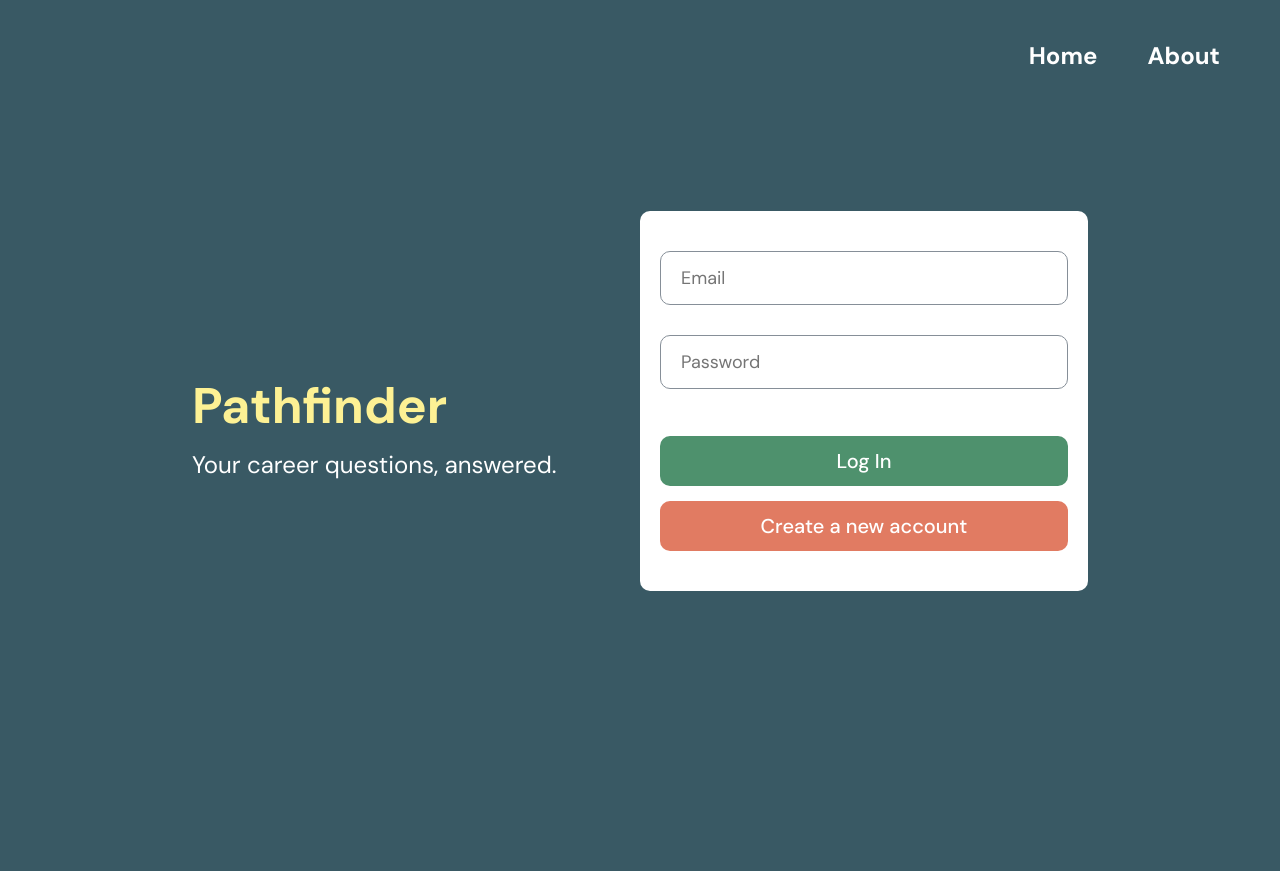
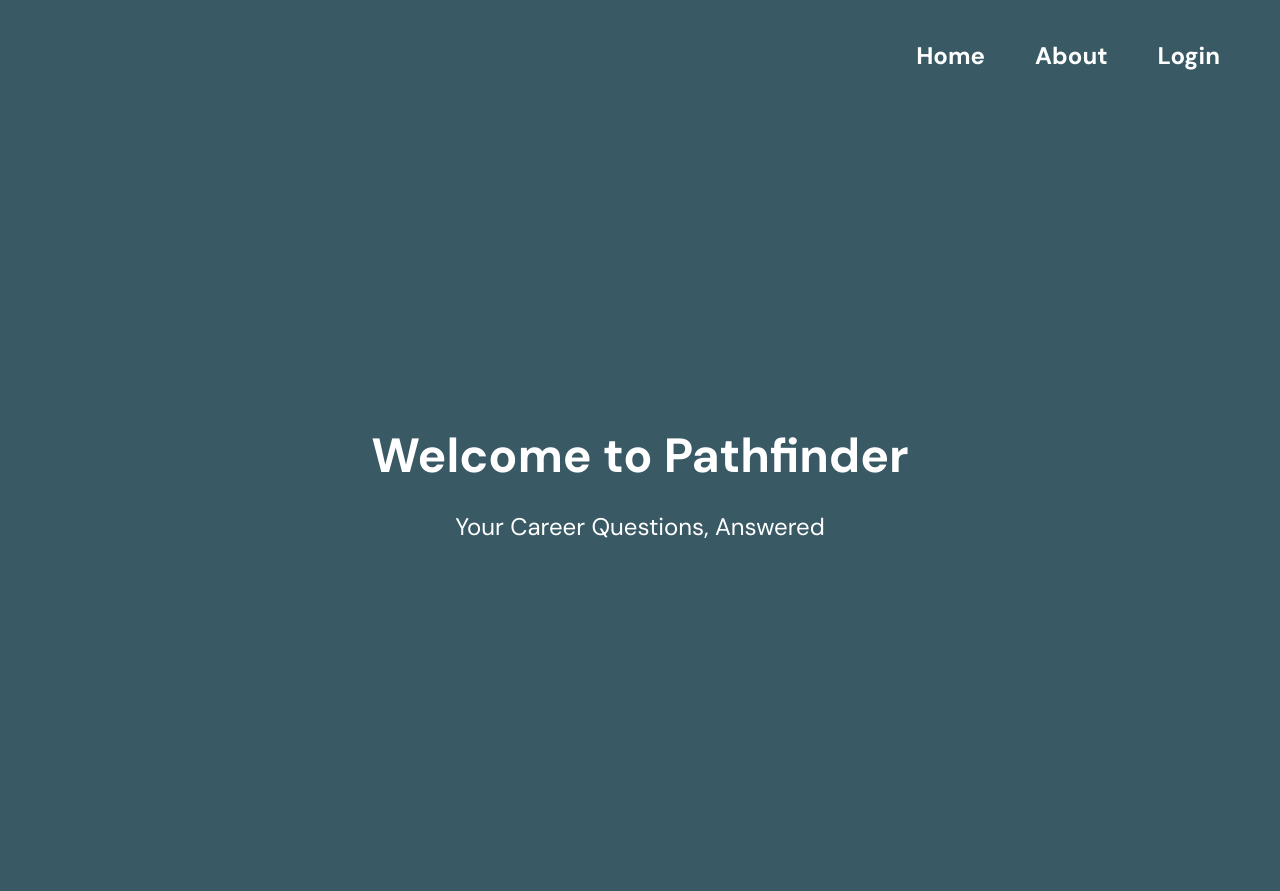
Before and after one commit to jamesmwu/Pathfinder, a React (Create React App) app in the folder frontend/: page / in a window 1280 px wide. Built offline with nearby package versions, Linux system fonts and the light colour scheme.

Commit message:
Updated site with boilerplate landing page

```diff
--- a/frontend/src/App.js
+++ b/frontend/src/App.js
@@ -6,6 +6,7 @@ import LandingNavbar from "./components/LandingNavbar";
 import { AuthContext } from "./context/AuthContext";
 import { useContext } from "react";
 import AboutPage from "./pages/AboutPage";
+import LandingPage from "./pages/LandingPage";
 
 function App() {
   const { user } = useContext(AuthContext);
@@ -15,7 +16,7 @@ function App() {
       {!user && <LandingNavbar />}
       <Routes>
         <Route path="/about" element={<AboutPage />} />
-        <Route path="/" element={user ? <HomePage /> : <LoginPage />} />
+        <Route path="/" element={user ? <HomePage /> : <LandingPage />} />
         <Route
           path="/login"
           element={user ? <Navigate to="/" /> : <LoginPage />}
--- a/frontend/src/components/LandingNavbar.js
+++ b/frontend/src/components/LandingNavbar.js
@@ -11,6 +11,9 @@ export default function LandingNavbar() {
             <NavLink to="/about" className="landingNavButton">
                 About
             </NavLink>
+            <NavLink to="/login" className="landingNavButton">
+                Login
+            </NavLink>
         </div>
     );
 }
--- /dev/null
+++ b/frontend/src/pages/LandingPage.js
@@ -0,0 +1,62 @@
+import React from "react";
+import "../styles/landingPage.css";
+
+export default function LandingPage() {
+    return (
+        <div className="landing-page">
+            <section className="hero-section">
+                <div className="hero-content">
+                    <h1>Welcome to Pathfinder</h1>
+                    <p>Your Career Questions, Answered</p>
+                </div>
+            </section>
+
+            <section className="about-section">
+                <div className="about-content">
+                    <h2>About Us</h2>
+                    <p>
+                        Lorem ipsum dolor sit amet, consectetur adipiscing elit. Vivamus
+                        at tincidunt turpis. Suspendisse id ligula et lectus volutpat
+                        elementum vitae in magna. Phasellus non magna a tortor ultricies
+                        mollis at eu risus.
+                    </p>
+                    <p>
+                        Sed quis lorem sed felis porttitor egestas. Sed eget sem id leo
+                        luctus placerat at ac est. Phasellus auctor purus augue, non
+                        iaculis urna facilisis a.
+                    </p>
+                </div>
+            </section>
+
+            <section className="statistics-section">
+                <div className="statistics-content">
+                    <h2>Statistics</h2>
+                    <div className="statistics-grid">
+                        <div className="statistic-item">
+                            <h3>1000+</h3>
+                            <p>Users</p>
+                        </div>
+                        <div className="statistic-item">
+                            <h3>500+</h3>
+                            <p>Mentors</p>
+                        </div>
+                        <div className="statistic-item">
+                            <h3>2000+</h3>
+                            <p>Connections</p>
+                        </div>
+                    </div>
+                </div>
+            </section>
+
+            <section className="contact-section">
+                <div className="contact-content">
+                    <h2>Contact Us</h2>
+                    <p>
+                        For any inquiries or support, please reach out to our team at{" "}
+                        <a href="mailto:info@pathfinder.com">info@pathfinder.com</a>.
+                    </p>
+                </div>
+            </section>
+        </div>
+    );
+}
--- a/frontend/src/styles/landingNavbar.css
+++ b/frontend/src/styles/landingNavbar.css
@@ -1,7 +1,7 @@
 .landingNav {
 	display: flex;
 	justify-content: flex-end;
-	padding: 40px 60px 0px;
+	padding: 40px 60px 20px;
 	background-color: var(--color-blue);
 }
 
--- /dev/null
+++ b/frontend/src/styles/landingPage.css
@@ -0,0 +1,73 @@
+/* landingPage.css */
+.landing-page {
+	height: 100vh;
+	overflow-y: scroll;
+	scroll-snap-type: y mandatory;
+}
+
+section {
+	height: 100vh;
+	scroll-snap-align: start;
+	display: flex;
+	align-items: center;
+	justify-content: center;
+	color: white;
+}
+
+.hero-section {
+	background-color: var(--color-blue);
+}
+
+.about-section {
+	background-color: #49a078;
+}
+
+.statistics-section {
+	background-color: #c69261;
+}
+
+.contact-section {
+	background-color: #ff477e;
+}
+
+.hero-content,
+.about-content,
+.statistics-content,
+.contact-content {
+	text-align: center;
+}
+
+.hero-content h1,
+.about-content h2,
+.statistics-content h2,
+.contact-content h2 {
+	font-size: 3rem;
+	margin-bottom: 1rem;
+}
+
+.hero-content p,
+.about-content p,
+.statistics-content p,
+.contact-content p {
+	font-size: 1.5rem;
+	margin-bottom: 1rem;
+}
+
+.statistics-grid {
+	display: grid;
+	grid-template-columns: repeat(3, 1fr);
+	gap: 2rem;
+}
+
+.statistic-item {
+	text-align: center;
+}
+
+.statistic-item h3 {
+	font-size: 2rem;
+	margin-bottom: 0.5rem;
+}
+
+.statistic-item p {
+	font-size: 1.2rem;
+}
```
